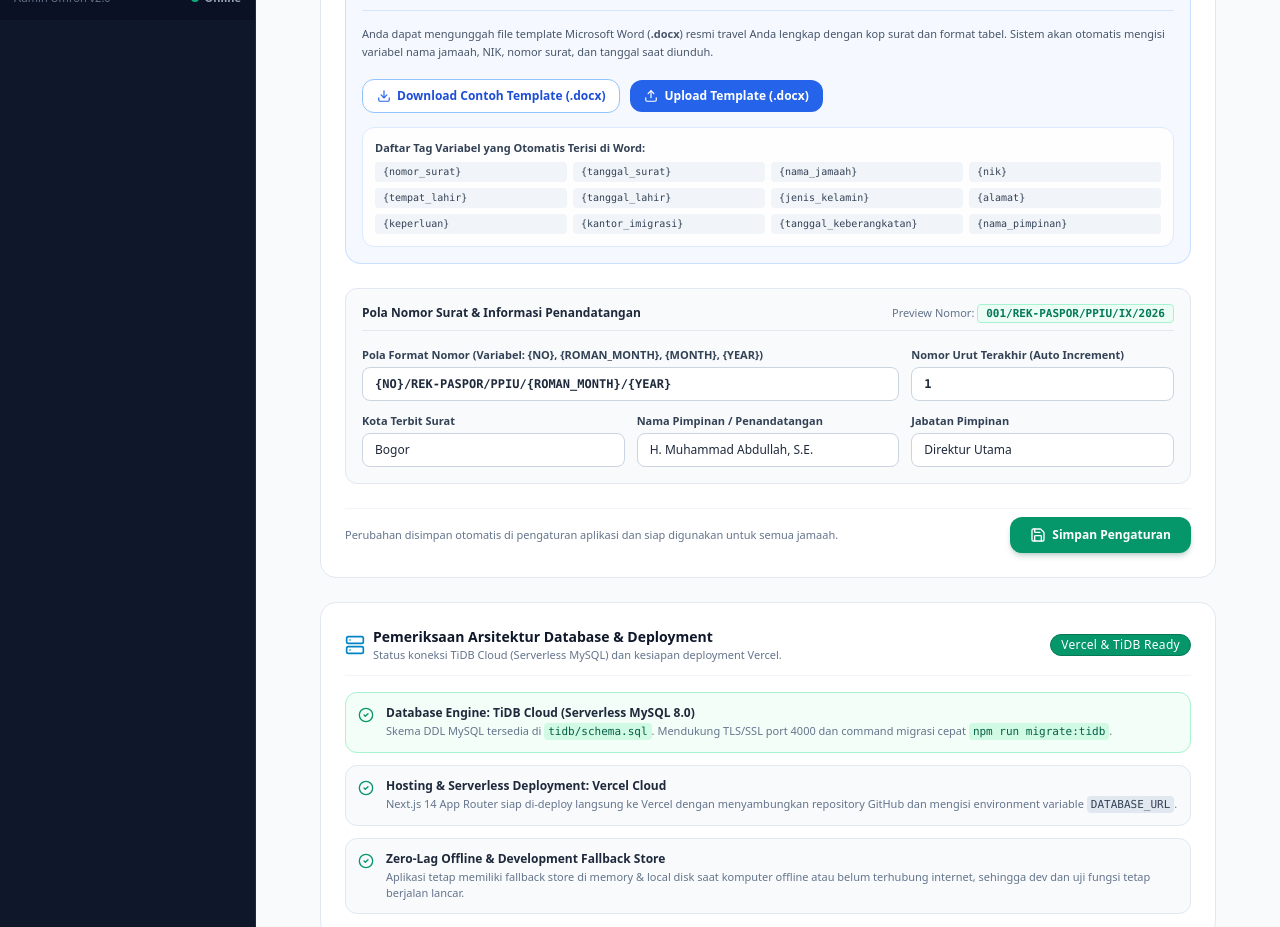
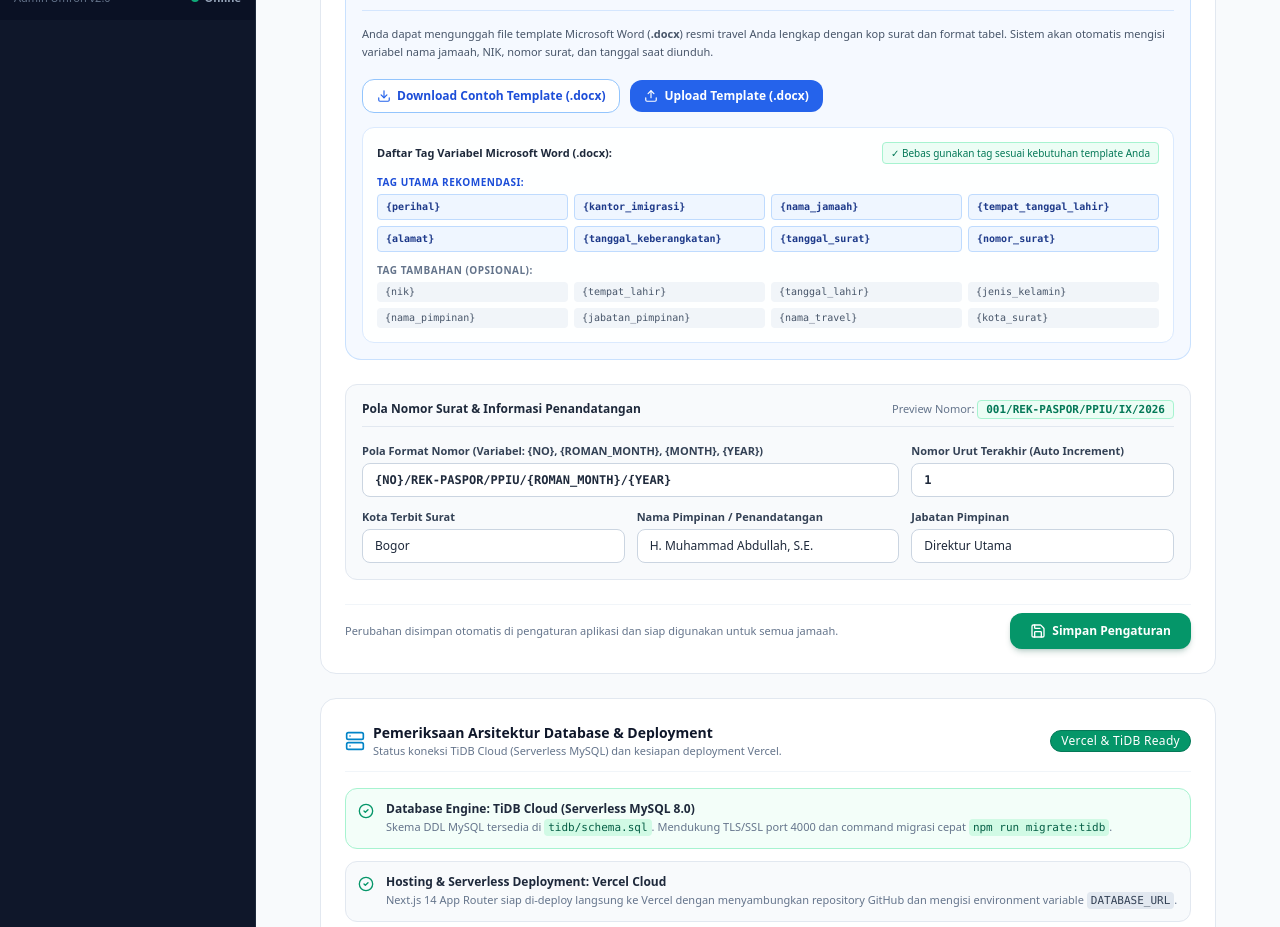
Before and after one commit to suhandfajr-source/admin-umroh, a Next.js app: page /pengaturan in a window 1280 px wide. Shown: the part 780-1707 px from the top of the page. Built offline with nearby package versions, Linux system fonts and the light colour scheme.

Commit message:
feat(docx): enhance passport recommendation template tags and workflow on develop branch

```diff
--- a/src/app/pengaturan/page.tsx
+++ b/src/app/pengaturan/page.tsx
@@ -493,21 +493,40 @@ export default function SettingsPage() {
             </div>
 
             {/* Tag Cheatsheet */}
-            <div className="p-3 bg-white/90 rounded-xl border border-blue-100 text-[11px] text-slate-600 space-y-1.5">
-              <span className="font-bold text-slate-700 block">Daftar Tag Variabel yang Otomatis Terisi di Word:</span>
-              <div className="grid grid-cols-2 sm:grid-cols-4 gap-1.5 font-mono text-[10px]">
-                <span className="bg-slate-100 px-2 py-0.5 rounded text-slate-700">{'{nomor_surat}'}</span>
-                <span className="bg-slate-100 px-2 py-0.5 rounded text-slate-700">{'{tanggal_surat}'}</span>
-                <span className="bg-slate-100 px-2 py-0.5 rounded text-slate-700">{'{nama_jamaah}'}</span>
-                <span className="bg-slate-100 px-2 py-0.5 rounded text-slate-700">{'{nik}'}</span>
-                <span className="bg-slate-100 px-2 py-0.5 rounded text-slate-700">{'{tempat_lahir}'}</span>
-                <span className="bg-slate-100 px-2 py-0.5 rounded text-slate-700">{'{tanggal_lahir}'}</span>
-                <span className="bg-slate-100 px-2 py-0.5 rounded text-slate-700">{'{jenis_kelamin}'}</span>
-                <span className="bg-slate-100 px-2 py-0.5 rounded text-slate-700">{'{alamat}'}</span>
-                <span className="bg-slate-100 px-2 py-0.5 rounded text-slate-700">{'{keperluan}'}</span>
-                <span className="bg-slate-100 px-2 py-0.5 rounded text-slate-700">{'{kantor_imigrasi}'}</span>
-                <span className="bg-slate-100 px-2 py-0.5 rounded text-slate-700">{'{tanggal_keberangkatan}'}</span>
-                <span className="bg-slate-100 px-2 py-0.5 rounded text-slate-700">{'{nama_pimpinan}'}</span>
+            <div className="p-3.5 bg-white/95 rounded-xl border border-blue-100 text-[11px] text-slate-600 space-y-2.5">
+              <div className="flex items-center justify-between">
+                <span className="font-bold text-slate-800">Daftar Tag Variabel Microsoft Word (.docx):</span>
+                <span className="text-[10px] text-emerald-700 bg-emerald-50 px-2 py-0.5 rounded font-medium border border-emerald-200">
+                  ✓ Bebas gunakan tag sesuai kebutuhan template Anda
+                </span>
+              </div>
+
+              <div>
+                <span className="text-[10px] font-bold text-blue-700 uppercase tracking-wider block mb-1">Tag Utama Rekomendasi:</span>
+                <div className="grid grid-cols-2 sm:grid-cols-4 gap-1.5 font-mono text-[10px]">
+                  <span className="bg-blue-50 border border-blue-200 px-2 py-1 rounded text-blue-900 font-semibold">{'{perihal}'}</span>
+                  <span className="bg-blue-50 border border-blue-200 px-2 py-1 rounded text-blue-900 font-semibold">{'{kantor_imigrasi}'}</span>
+                  <span className="bg-blue-50 border border-blue-200 px-2 py-1 rounded text-blue-900 font-semibold">{'{nama_jamaah}'}</span>
+                  <span className="bg-blue-50 border border-blue-200 px-2 py-1 rounded text-blue-900 font-semibold">{'{tempat_tanggal_lahir}'}</span>
+                  <span className="bg-blue-50 border border-blue-200 px-2 py-1 rounded text-blue-900 font-semibold">{'{alamat}'}</span>
+                  <span className="bg-blue-50 border border-blue-200 px-2 py-1 rounded text-blue-900 font-semibold">{'{tanggal_keberangkatan}'}</span>
+                  <span className="bg-blue-50 border border-blue-200 px-2 py-1 rounded text-blue-900 font-semibold">{'{tanggal_surat}'}</span>
+                  <span className="bg-blue-50 border border-blue-200 px-2 py-1 rounded text-blue-900 font-semibold">{'{nomor_surat}'}</span>
+                </div>
+              </div>
+
+              <div>
+                <span className="text-[10px] font-bold text-slate-500 uppercase tracking-wider block mb-1">Tag Tambahan (Opsional):</span>
+                <div className="grid grid-cols-2 sm:grid-cols-4 gap-1.5 font-mono text-[10px]">
+                  <span className="bg-slate-100 px-2 py-0.5 rounded text-slate-600">{'{nik}'}</span>
+                  <span className="bg-slate-100 px-2 py-0.5 rounded text-slate-600">{'{tempat_lahir}'}</span>
+                  <span className="bg-slate-100 px-2 py-0.5 rounded text-slate-600">{'{tanggal_lahir}'}</span>
+                  <span className="bg-slate-100 px-2 py-0.5 rounded text-slate-600">{'{jenis_kelamin}'}</span>
+                  <span className="bg-slate-100 px-2 py-0.5 rounded text-slate-600">{'{nama_pimpinan}'}</span>
+                  <span className="bg-slate-100 px-2 py-0.5 rounded text-slate-600">{'{jabatan_pimpinan}'}</span>
+                  <span className="bg-slate-100 px-2 py-0.5 rounded text-slate-600">{'{nama_travel}'}</span>
+                  <span className="bg-slate-100 px-2 py-0.5 rounded text-slate-600">{'{kota_surat}'}</span>
+                </div>
               </div>
             </div>
           </div>
--- a/src/lib/docx-generator.ts
+++ b/src/lib/docx-generator.ts
@@ -305,10 +305,14 @@ export async function generatePassportDocxBlob(
     no_kk: data.kkNumber || '-',
     tempat_lahir: data.birthPlace || '-',
     tanggal_lahir: formatIndonesianDate(data.birthDate),
+    tempat_tanggal_lahir: (data.birthPlace && data.birthDate)
+      ? `${data.birthPlace}, ${formatIndonesianDate(data.birthDate)}`
+      : (data.birthPlace || formatIndonesianDate(data.birthDate) || '-'),
     jenis_kelamin: getGenderText(data.gender),
     alamat: data.address || '-',
     telepon_jamaah: data.phone || '-',
     keperluan: getPurposeText(data.purpose),
+    perihal: getPurposeText(data.purpose),
     tanggal_keberangkatan: formatIndonesianDate(data.departureDate),
     nama_paket: data.packageName || 'Paket Umrah Reguler',
 
```
